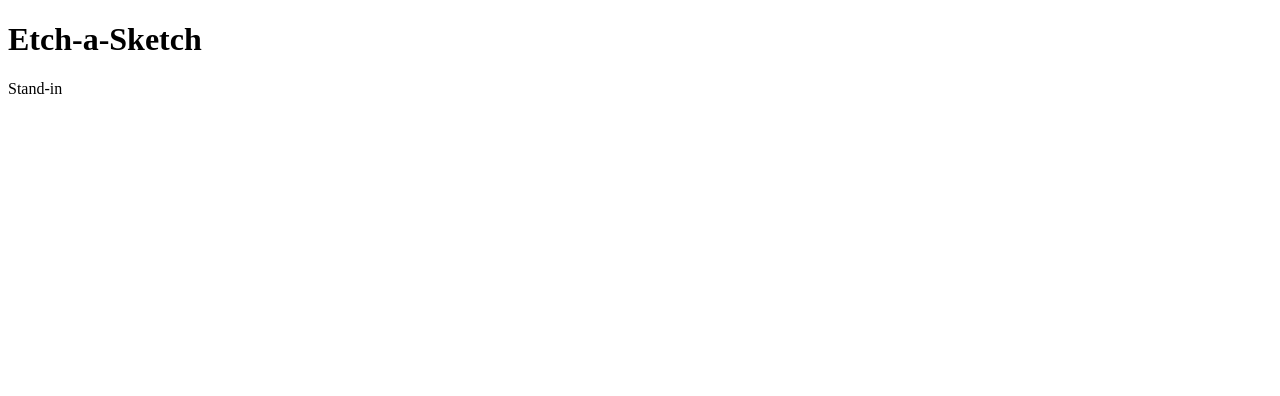
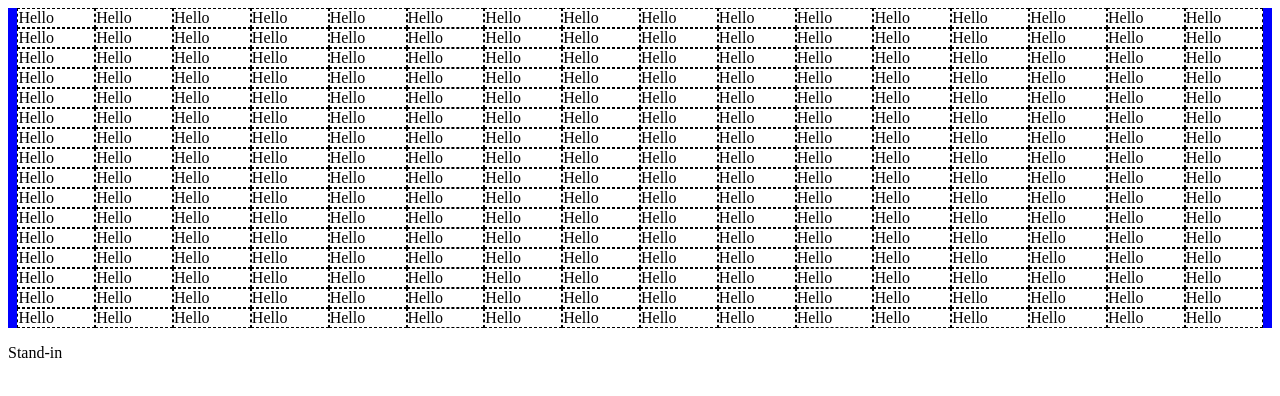
Before and after one commit to kody59527/etch-a-sketch, a plain HTML site: page index.html in a window 1280 px wide. Drawn offline with Linux system fonts and the light colour scheme.

Commit message:
Fix linking between HTML and CSS files

```diff
--- a/index.html
+++ b/index.html
@@ -1,11 +1,14 @@
 <!DOCTYPE html>
 <html>
-    <head>
-        <link rel=¨stylesheet¨ type=¨text/css¨ href=¨style.css¨>
-        <h1>Etch-a-Sketch</h1>
-    </head>
-    <body>
-        <p>Stand-in</p>
-        <script src="javascript.js"></script>
-    </body>
+<head>
+    <link rel='stylesheet' href='style.css'>
+    <title>Etch-a-Sketch</title>
+</head>
+
+<body>
+    <div class='container' id='container'></div>
+    <p>Stand-in</p>
+    <script src='javascript.js'></script>
+</body>
+
 </html>
--- a/javascript.js
+++ b/javascript.js
@@ -0,0 +1,12 @@
+for (let i = 0; i < 256; i++) {
+    var div = document.createElement('div');
+    div.style.display = 'inline-block';
+    div.style.width = '6%';
+    div.style.height = '100%';
+    div.style.background = 'white';
+    div.style.border = '1px dashed black';
+    div.style.color = 'black';
+    div.innerHTML = 'Hello';
+
+    document.getElementById('container').appendChild(div);
+}
--- a/style.css
+++ b/style.css
@@ -0,0 +1,11 @@
+#container {
+    display: flex;
+    flex-flow: row wrap;
+    justify-content: center;
+    color: blue;
+    background-color: blue;
+}
+
+.p {
+    font-size: 20px;
+}
```
